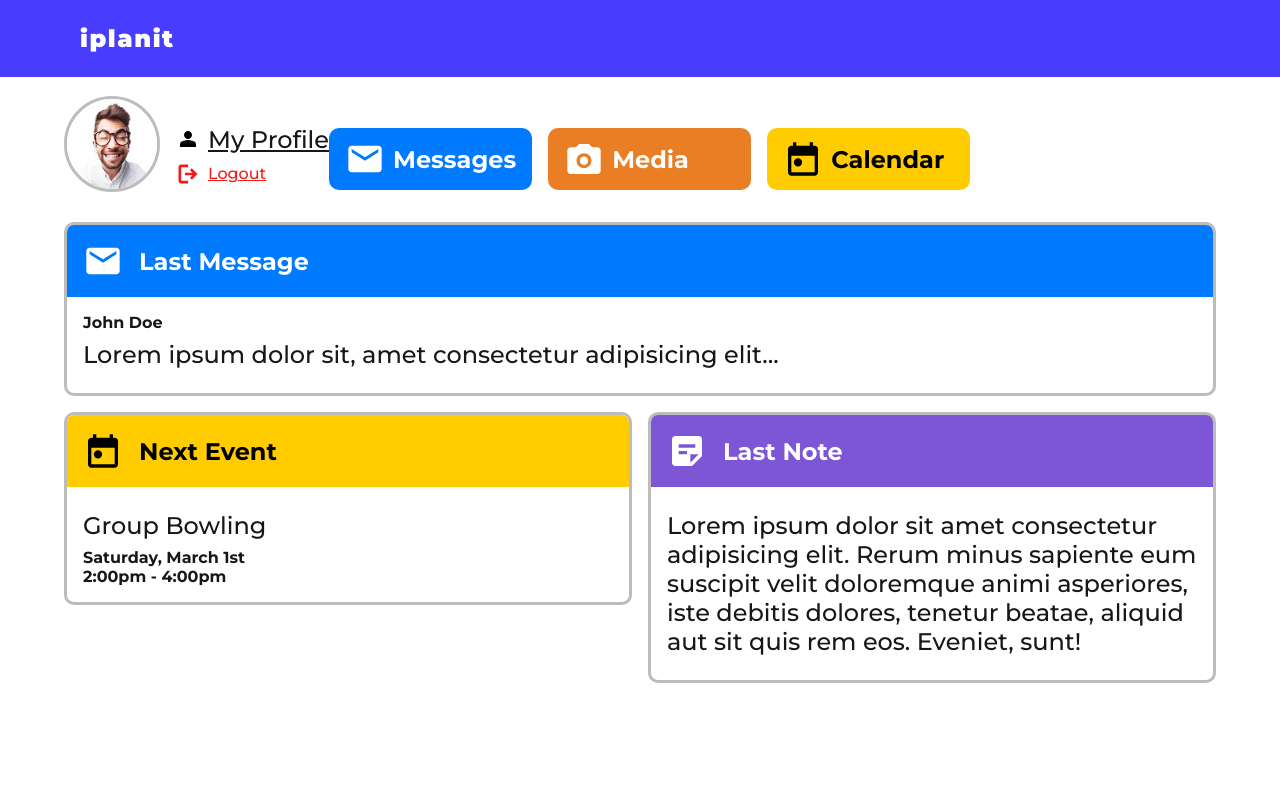
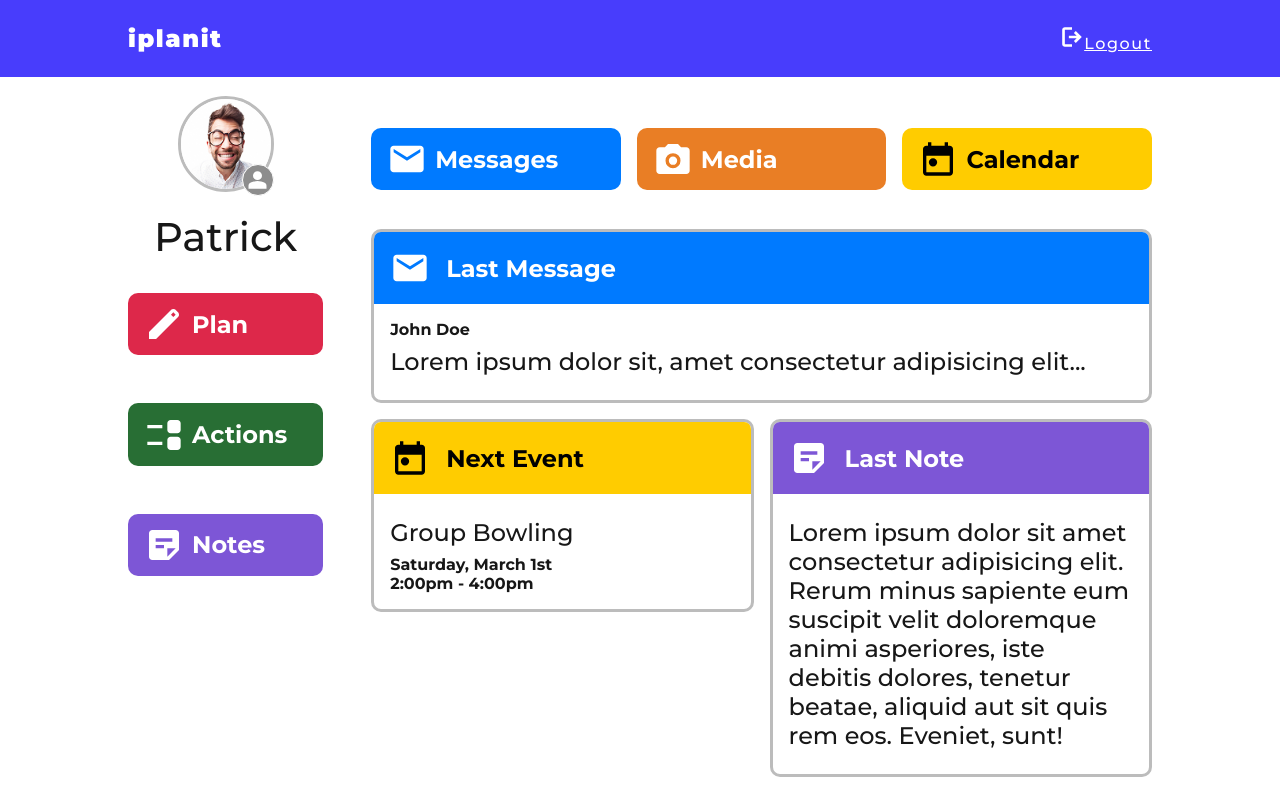
Before and after one commit to A-ElMahmi/iplanit, a Next.js app: page / in a window 1280 px wide. Built offline with nearby package versions, Linux system fonts and the light colour scheme.

Commit message:
Working navbar :)

```diff
--- a/app/components/NavBar.js
+++ b/app/components/NavBar.js
@@ -10,7 +10,7 @@ import ActionsIcon from "@/public/event_lists.svg";
 import NotesIcon from "@/public/sticky_note_2.svg";
 
 
-export default function NavBar({ fontSize }) {
+export default function NavBar({ fontSize, first3, last3, all }) {
     const [singleCol, setSingleCol] = useState(false);
 
     useEffect(() => {
@@ -24,13 +24,23 @@ export default function NavBar({ fontSize }) {
     }, [fontSize])
 
     return (
-        <div className={`navbar ${singleCol ? "single-col" : ""}`}>
+        <div className={`navbar ${singleCol ? "single-col" : ""} ${first3 ? "first3" : ""} ${last3 ? "last3" : ""}`}>
+            {(first3 || all) && (
+                <>
+                {/* <p>What is happening?</p> */}
                 <NavBtn btnName={"Messages"} icon={MailIcon} colorVar="var(--blue-messages)" />
                 <NavBtn btnName={"Media"} icon={MediaIcon} colorVar="var(--orange-media)" />
                 <NavBtn btnName={"Calendar"} icon={CalendarIcon} colorVar="var(--yellow-calendar)" blackText={true} />
+                </>
+            )}
+            {/* {(last3 || all) && ( */}
+                {/* <> */}
                 <NavBtn btnName={"Plan"} icon={PlanIcon} colorVar="var(--pink-plan)" />
                 <NavBtn btnName={"Actions"} icon={ActionsIcon} colorVar="var(--green-actions)" />
                 <NavBtn btnName={"Notes"} icon={NotesIcon} colorVar="var(--purple-notes)" />
+                {/* </> */}
+            {/* )} */}
         </div>
-    )
+    );
+
 }
--- /dev/null
+++ b/app/components/ProfileArea.js
@@ -0,0 +1,31 @@
+import Image from "next/image";
+import ProfilePic from "@/public/profile_placeholder.png";
+import PersonIcon from "@/public/person.svg";
+import LogoutIcon from "@/public/logout.svg";
+
+export default function ProfileArea() {
+    // Missing function logic
+
+    return (
+        <div className="profile-area">
+            <div className="profile-circle">
+                <Image src={ProfilePic} alt="Profile image placeholder" />
+                <div className="icon">
+                    <Image src={PersonIcon} alt="Person icon" />
+                </div>
+            </div>
+            <div className="profile-area-name">
+                <a href="#">Patrick</a>
+            </div>
+
+            {/* <div className="profile-area-btns">
+              <button className="smaller" onClick={decreaseFontSize}>
+                <Image src={TextDecreaseIcon} alt="Text Decrease Icon" />
+              </button>
+              <button onClick={increaseFontSize}>
+                <Image src={TextIncreaseIcon} alt="Text Increase Icon" />
+              </button>
+            </div> */}
+        </div>
+    )
+}
--- a/app/globals.css
+++ b/app/globals.css
@@ -12,8 +12,10 @@
   --primary-blue: #483DFC;
   --primary-red: #F51A1A;
   --grey-outline: #bcbcbc;
+  --grey-background: #8D8D8D;
 
-  --side-spacing: 5vw;
+  /* --side-spacing: 5vw; */
+  --container-width: 90vw;
   --border-radius: 10px;
 }
 
@@ -46,31 +48,52 @@ a {
 
 .top-bar {
   background-color: var(--primary-blue);
-  padding: 1.5rem calc(1rem + var(--side-spacing));
+  /* padding: 1.5rem calc(1rem + var(--side-spacing)); */
+  padding: 1.5rem calc((100vw - var(--container-width)) / 2);
 
   position: fixed;
   top: 0;
   left: 0;
   width: 100%;
+  z-index: 1000;
+
+  display: flex;
+  justify-content: space-between;
+  align-items: center;
 
   color: white;
   font-size: 1.5rem;
   font-weight: 900;
+  /* letter-spacing: 0.1rem; */
+}
+
+.top-bar > div {
   letter-spacing: 0.1rem;
 }
 
+.top-bar .logout {
+  font-size: 1rem;
+  font-weight: 500;
+  text-decoration: underline;
+}
+
 .container {
-  margin: 6rem var(--side-spacing) 1rem;
+  /* margin: 6rem var(--side-spacing) 1rem; */
+  width: var(--container-width);
+  margin: 6rem auto 1rem;
 }
 
 .profile-area {
-
   display: flex;
   gap: 1rem;
   align-items: flex-start;
 }
 
-.profile-area > img {
+.profile-circle {
+  position: relative;
+}
+
+.profile-circle > img {
   width: 6rem;
   height: 6rem;
 
@@ -78,30 +101,31 @@ a {
   border: 3px solid var(--grey-outline);
 }
 
-.profile-area-text {
+.profile-circle .icon {
+  padding: 0.1rem;
+  width: 2rem;
+  height: 2rem;
+
+  position: absolute;
+  right: 0;
+  bottom: 0;
+
+  background-color: var(--grey-background);
+  border-radius: 50%;
+  border: 1px solid white;
+}
+
+.profile-area .icon img {
+  width: 100%;
+  height: 100%;
+}
+
+.profile-area-name {
   flex-grow: 2;
   align-self: center;
 
   font-weight: 500;
-  text-decoration: underline;
-}
-
-.profile-area-text > div {
-  margin-bottom: 0.5rem;
-
-  display: flex;
-  align-items: center;
-  gap: 0.5rem;
-}
-
-.profile-area-text .bigger {
-  font-size: 1.5rem;
-}
-
-.profile-area-text .red {
-  color: var(--primary-red);
-  text-decoration: underline;
-  text-decoration-color: var(--primary-red);
+  font-size: 2.5rem;
 }
 
 .profile-area-btns {
@@ -137,6 +161,10 @@ a {
 .navbar.single-col {
   grid-template-columns: 1fr;
   gap: 0.5rem;
+}
+
+.navbar.last3 {
+  display: none;
 }
 
 .nav-btn {
@@ -200,25 +228,100 @@ a {
   margin: 0.5rem 0;
 }
 
+
+.logout-dialog {
+  position: fixed;
+  top: 0;
+  left: 0;
+  width: 100%;
+  height: 100%;
+  background: rgba(0,0,0,0.5);
+  display: flex;
+  align-items: center;
+  justify-content: center;
+  z-index: 1000;
+}
+
+.dialog-box {
+  background: white;
+  padding: 20px 30px;
+  border-radius: 8px;
+  text-align: center;
+  box-shadow: 0 0 10px rgba(0,0,0,0.25);
+}
+
+.dialog-buttons {
+  display: flex;
+  gap: 10px;
+  justify-content: center;
+  margin-top: 15px;
+}
+
+.dialog-buttons button {
+  padding: 8px 16px;
+  cursor: pointer;
+}
+
+
 @media only screen and (min-width: 60rem) {
   :root {
-    /* --side-spacing: 10rem; */
+    /* --side-spacing: min(20vw, 2rem); */
+    --container-width: min(80vw, 70rem);
   }
 
-  .top-strip {
+  .container {
+    display: grid;
+    grid-template-columns: 1fr 4fr;
+    grid-template-rows: auto 2rem auto;
+    gap: 0rem 3rem;
+  }
+
+  /* .top-strip {
     display: flex;
-  }
+    grid-column: span 2;
+
+  } */
 
   .navbar {
     grid-template-columns: 1fr 1fr 1fr;
   }
 
-  .navbar > :nth-last-child(-n+3) {
-    border: 2px solid red;
+  .container > .navbar {
+    /* width: 100%; */
+    /* margin-left: 6rem; */
+
+  }
+
+  .navbar.last3 {
+    /* display: block; */
+    /* width: 100%; */
+    /* height: 100%; */
+
+    display: flex;
+    flex-direction: column;
+    gap: 3rem;
+
+  }
+
+  .navbar.first3 > :nth-last-child(-n+3) {
     display: none;
   }
 
+  .profile-area {
+    flex-direction: column;
+    grid-row: span 2;
+
+    text-align: center;
+  }
+
+  .profile-circle {
+    margin-inline: auto;
+  }
+
   .dashboard {
+    grid-row: 2 / span 2;
+    grid-column: 2;
+
     display: grid;
     grid-template-columns: 1fr 1fr;
     gap: 0 1rem;
--- a/app/page.js
+++ b/app/page.js
@@ -5,16 +5,17 @@ import { useEffect, useState } from "react";
 import Image from "next/image";
 import Dashboard from "./components/Dashboard";
 import NavBar from "./components/NavBar";
-import ProfilePic from "@/public/profile_placeholder.png";
-import PersonIcon from "@/public/person.svg";
-import LogoutIcon from "@/public/logout.svg";
+import ProfileArea from "./components/ProfileArea";
 import TextIncreaseIcon from "@/public/text_increase.svg";
 import TextDecreaseIcon from "@/public/text_decrease.svg";
+import LogoutIcon from "@/public/logout.svg";
 
 
 
 export default function Home() {
   const [fontSize, setFontSize] = useState(16);
+  const [showLogoutDialog, setShowLogoutDialog] = useState(false);
+
 
   useEffect(() => {
     document.documentElement.style.fontSize = `${fontSize}px`;
@@ -32,39 +33,45 @@ export default function Home() {
     <div>
       {/* Top Bar */}
       <div className="top-bar">
-        iplanit
+        <div>iplanit</div>
+        <div className="logout" onClick={() => setShowLogoutDialog(true)} style={{ cursor: 'pointer' }}>
+          <Image src={LogoutIcon} alt="Logout Icon" />
+          <a>Logout</a>
+        </div>
+
       </div>
 
       <div className="container">
-        {/* Profile Area */}
-        <div class="top-strip">
-          <div className="profile-area">
-            <Image src={ProfilePic} alt="Profile image placeholder" />
-            <div className="profile-area-text">
-              <div className="bigger">
-                <Image src={PersonIcon} alt="Person icon" />
-                <a href="#">My Profile</a>
-              </div>
-              <div className="red">
-                <Image src={LogoutIcon} alt="Logout icon" />
-                <a href="#">Logout</a>
-              </div>
-            </div>
-            {/* <div className="profile-area-btns">
-              <button className="smaller" onClick={decreaseFontSize}>
-                <Image src={TextDecreaseIcon} alt="Text Decrease Icon" />
-              </button>
-              <button onClick={increaseFontSize}>
-                <Image src={TextIncreaseIcon} alt="Text Increase Icon" />
-              </button>
-            </div> */}
-          </div>
+        {/* <div className="top-strip"> */}
+          <ProfileArea />
 
-          <NavBar fontSize={fontSize} />
-        </div>
+          <NavBar fontSize={fontSize} first3={true} />
+        {/* </div> */}
+
+        <NavBar fontSize={fontSize} last3={true} />
 
         <Dashboard />
       </div>
+      {showLogoutDialog && (
+  <div className="logout-dialog">
+    <div className="dialog-box">
+      <p>Do you want to leave?</p>
+      <div className="dialog-buttons">
+        <button onClick={() => setShowLogoutDialog(false)}>No, Go back</button>
+        <button
+          onClick={() => {
+            // Replace with actual logout logic
+            alert("Logged out!");
+            setShowLogoutDialog(false);
+          }}
+        >
+          Yes, Goodbye 👋🏻
+        </button>
+      </div>
+    </div>
+  </div>
+)}
+
     </div>
   );
 }
```
Also changed, not shown: public/logout.svg, public/person.svg. Lines whose indentation alone changed are shown as unchanged.
